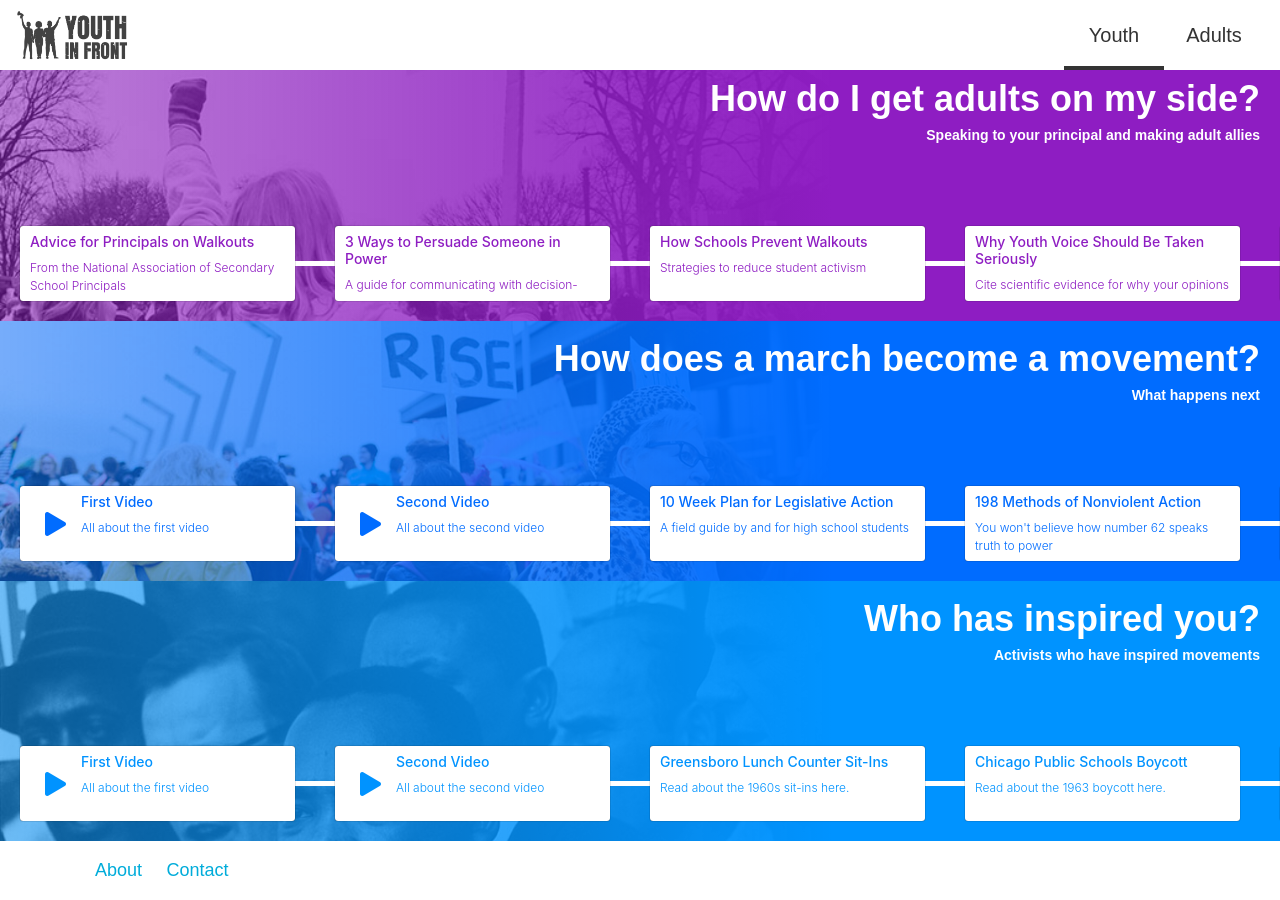
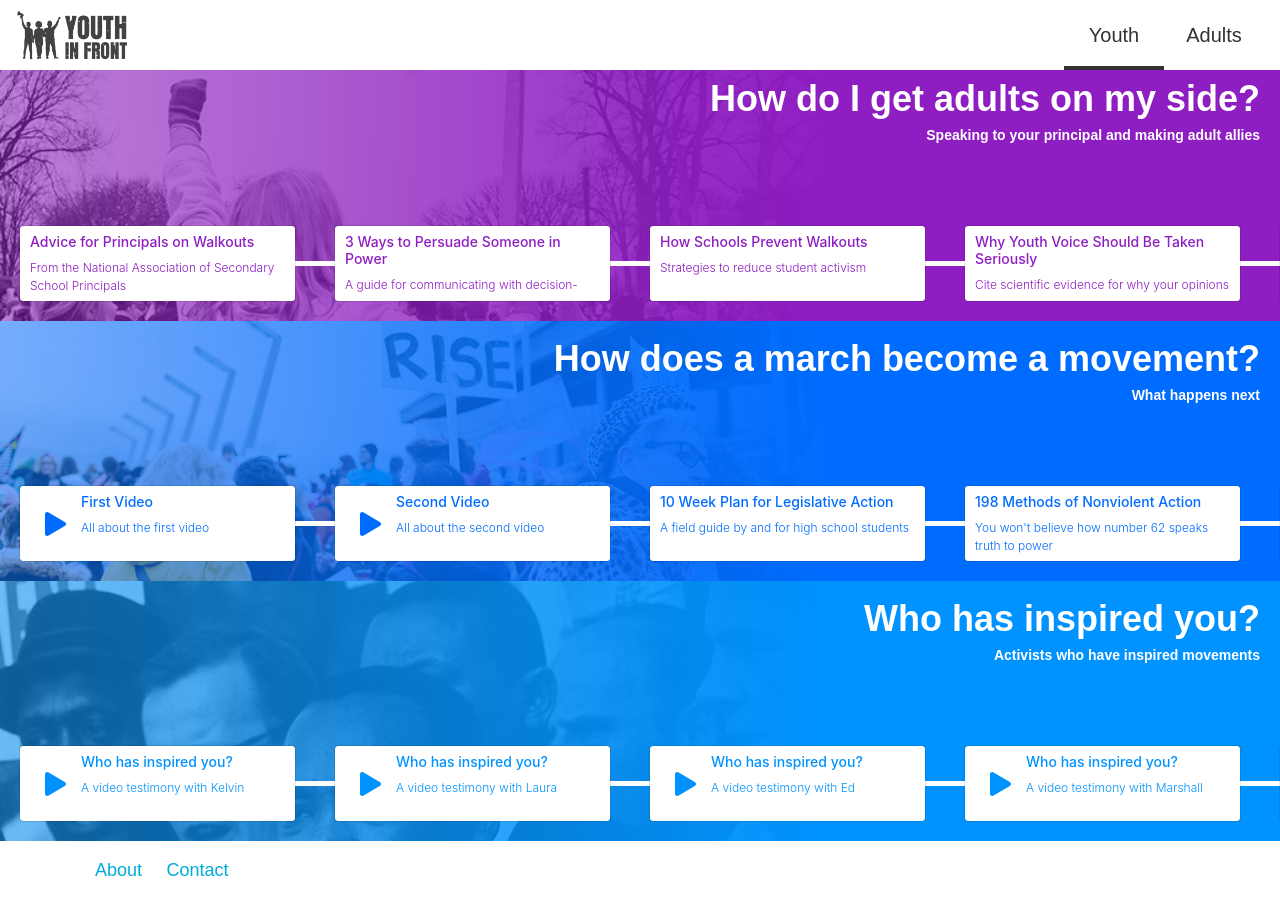
Before and after one commit to youthinfront/youthinfront-site, a Jekyll site: the page built from index.md, in a window 1280 px wide and 900 px high, scrolled down 1347 px. Built offline with Jekyll 4.4.1, drawn with Linux system fonts in a browser that asks for light colours; nearby versions of some CDN libraries; some of the changed text lies outside the part shown.

Commit message:
added video

```diff
--- a/_posts/blog/2018-02-21-090-who-inspired-you.md
+++ b/_posts/blog/2018-02-21-090-who-inspired-you.md
@@ -4,15 +4,29 @@
 subtitle: Activists who have inspired movements
 cards:
     - content:
-        title: First Video
-        subtitle: All about the first video
-        href: http://google.com
+        title: Who has inspired you?
+        subtitle: A video testimony with Kelvin
+        href: /video-who-inspired-kelvin.html
         is_video: true
+        video_code: 3H9-UdUW3Is
     - content:
-        title: Second Video
-        subtitle: All about the second video
-        href: http://aclu.org
+        title: Who has inspired you?
+        subtitle: A video testimony with Laura
+        href: /video-who-inspired-laura.html
         is_video: true
+        video_code: mYwn-WYATmI
+    - content:
+        title: Who has inspired you?
+        subtitle: A video testimony with Ed
+        href: /video-who-inspired-ed.html
+        is_video: true
+        video_code: QJMOKMmRBi8
+    - content:
+        title: Who has inspired you?
+        subtitle: A video testimony with Marshall
+        href: /video-who-inspired-marshall.html
+        is_video: true
+        video_code: L8hu-ociNy0
     - content:
         title: Greensboro Lunch Counter Sit-Ins
         subtitle: Read about the 1960s sit-ins here.
--- /dev/null
+++ b/video-who-inspired-ed.md
@@ -0,0 +1,9 @@
+---
+layout: page
+---
+
+Who has inspired you?
+================
+### A testimony with Ed
+
+[video](https://youtu.be/QJMOKMmRBi8)
--- /dev/null
+++ b/video-who-inspired-kelvin.md
@@ -0,0 +1,9 @@
+---
+layout: page
+---
+
+Who has inspired you?
+================
+### A testimony with Kelvin
+
+[video](https://youtu.be/3H9-UdUW3Is)
--- /dev/null
+++ b/video-who-inspired-laura.md
@@ -0,0 +1,9 @@
+---
+layout: page
+---
+
+Who has inspired you?
+================
+### A testimony with Laura
+
+[video](https://youtu.be/mYwn-WYATmI)
--- /dev/null
+++ b/video-who-inspired-marshall.md
@@ -0,0 +1,9 @@
+---
+layout: page
+---
+
+Who has inspired you?
+================
+### A testimony with Marshall
+
+[video](https://youtu.be/L8hu-ociNy0)
```
Also changed, not shown: _posts/blog/2018-02-21-010-why-protest.md (+6 -0 lines), _posts/blog/2018-02-21-030-will-i-get-in-trouble.md (+6 -0 lines), _posts/blog/2018-02-21-040-will-i-be-alone.md (+6 -0 lines), video-get-adults-on-my-side-main.md (added, +9 -0 lines), video-why-protest-main.md (added, +8 -0 lines), video-will-i-be-alone-main.md (added, +8 -0 lines), video-will-i-get-in-trouble-main.md (added, +8 -0 lines).
